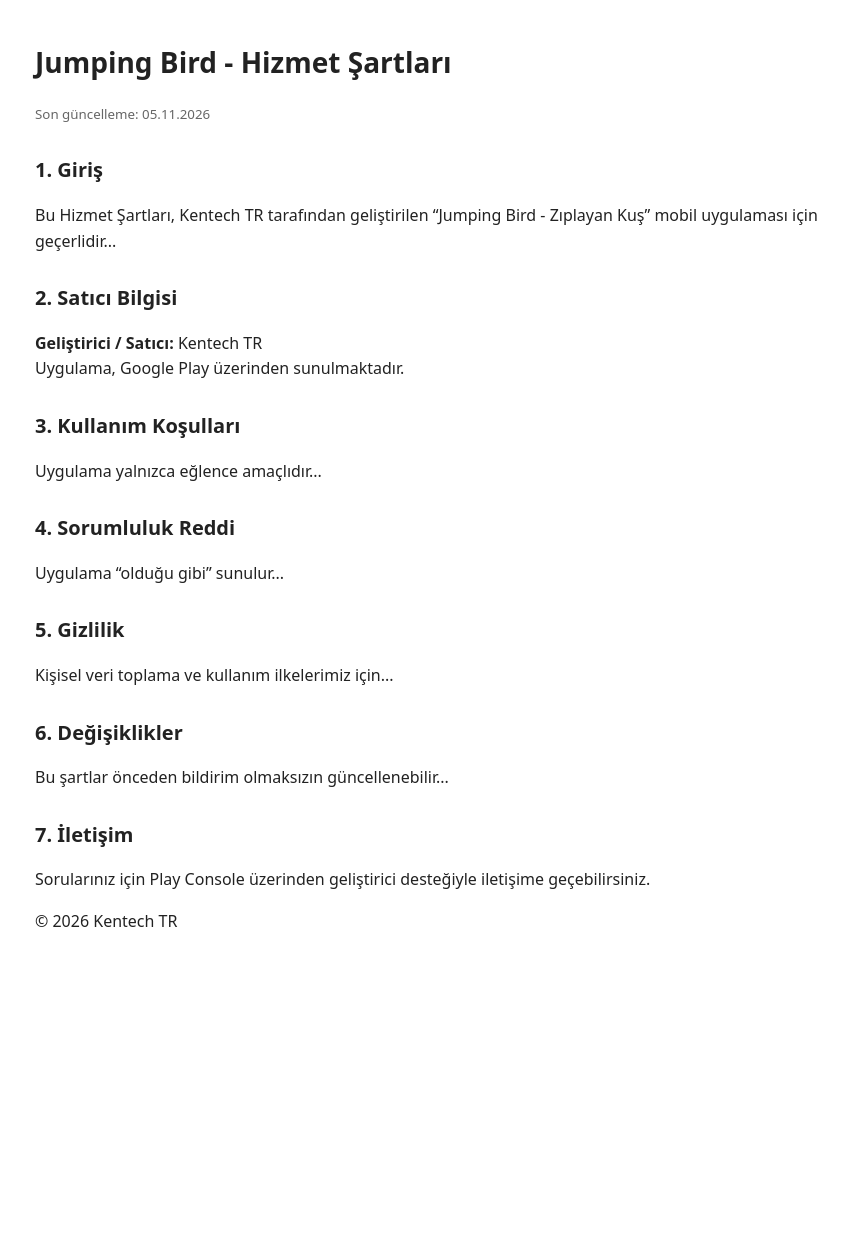
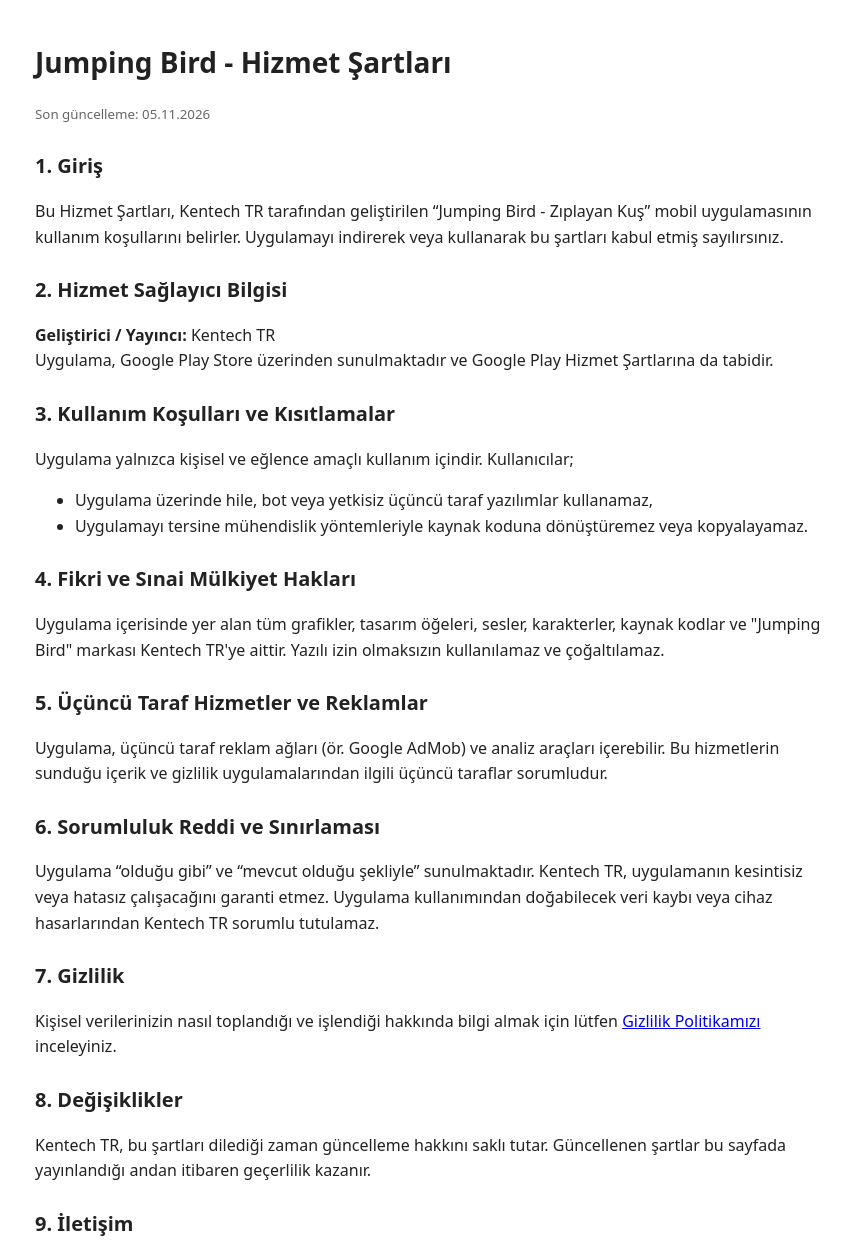
Before and after one commit to kentechsoftware/kentechsoftware.github.io, a plain HTML site: page jumpingbird/terms.html in a window 1280 px wide. Shown: the top 1243 px of the page, without its empty margins (205-1055 px from the left). Before the commit the page ends 974 px from the top, so only its background shows below. Drawn offline with Linux system fonts and the light colour scheme.

Commit message:
Update terms.html

```diff
--- a/jumpingbird/terms.html
+++ b/jumpingbird/terms.html
@@ -7,7 +7,7 @@
 <style>
 body{font-family:system-ui,-apple-system,Segoe UI,Roboto,Arial,sans-serif;max-width:800px;margin:40px auto;padding:0 16px;line-height:1.6;color:#222}
 h1{font-size:28px;margin-bottom:8px}
-h2{font-size:20px;margin-top:28px}
+h2{font-size:20px;margin-top:24px}
 small{color:#666}
 </style>
 </head>
@@ -16,27 +16,38 @@ small{color:#666}
 <p><small>Son güncelleme: 05.11.2026</small></p>
 
 <h2>1. Giriş</h2>
-<p>Bu Hizmet Şartları, Kentech TR tarafından geliştirilen “Jumping Bird - Zıplayan Kuş” mobil uygulaması için geçerlidir...</p>
+<p>Bu Hizmet Şartları, Kentech TR tarafından geliştirilen “Jumping Bird - Zıplayan Kuş” mobil uygulamasının kullanım koşullarını belirler. Uygulamayı indirerek veya kullanarak bu şartları kabul etmiş sayılırsınız.</p>
 
-<h2>2. Satıcı Bilgisi</h2>
-<p><strong>Geliştirici / Satıcı:</strong> Kentech TR<br>
-Uygulama, Google Play üzerinden sunulmaktadır.</p>
+<h2>2. Hizmet Sağlayıcı Bilgisi</h2>
+<p><strong>Geliştirici / Yayıncı:</strong> Kentech TR<br>
+Uygulama, Google Play Store üzerinden sunulmaktadır ve Google Play Hizmet Şartlarına da tabidir.</p>
 
-<h2>3. Kullanım Koşulları</h2>
-<p>Uygulama yalnızca eğlence amaçlıdır...</p>
+<h2>3. Kullanım Koşulları ve Kısıtlamalar</h2>
+<p>Uygulama yalnızca kişisel ve eğlence amaçlı kullanım içindir. Kullanıcılar;</p>
+<ul>
+  <li>Uygulama üzerinde hile, bot veya yetkisiz üçüncü taraf yazılımlar kullanamaz,</li>
+  <li>Uygulamayı tersine mühendislik yöntemleriyle kaynak koduna dönüştüremez veya kopyalayamaz.</li>
+</ul>
 
-<h2>4. Sorumluluk Reddi</h2>
-<p>Uygulama “olduğu gibi” sunulur...</p>
+<h2>4. Fikri ve Sınai Mülkiyet Hakları</h2>
+<p>Uygulama içerisinde yer alan tüm grafikler, tasarım öğeleri, sesler, karakterler, kaynak kodlar ve "Jumping Bird" markası Kentech TR'ye aittir. Yazılı izin olmaksızın kullanılamaz ve çoğaltılamaz.</p>
 
-<h2>5. Gizlilik</h2>
-<p>Kişisel veri toplama ve kullanım ilkelerimiz için...</p>
+<h2>5. Üçüncü Taraf Hizmetler ve Reklamlar</h2>
+<p>Uygulama, üçüncü taraf reklam ağları (ör. Google AdMob) ve analiz araçları içerebilir. Bu hizmetlerin sunduğu içerik ve gizlilik uygulamalarından ilgili üçüncü taraflar sorumludur.</p>
 
-<h2>6. Değişiklikler</h2>
-<p>Bu şartlar önceden bildirim olmaksızın güncellenebilir...</p>
+<h2>6. Sorumluluk Reddi ve Sınırlaması</h2>
+<p>Uygulama “olduğu gibi” ve “mevcut olduğu şekliyle” sunulmaktadır. Kentech TR, uygulamanın kesintisiz veya hatasız çalışacağını garanti etmez. Uygulama kullanımından doğabilecek veri kaybı veya cihaz hasarlarından Kentech TR sorumlu tutulamaz.</p>
 
-<h2>7. İletişim</h2>
-<p>Sorularınız için Play Console üzerinden geliştirici desteğiyle iletişime geçebilirsiniz.</p>
+<h2>7. Gizlilik</h2>
+<p>Kişisel verilerinizin nasıl toplandığı ve işlendiği hakkında bilgi almak için lütfen <a href="gizlilik-politikasi.html">Gizlilik Politikamızı</a> inceleyiniz.</p>
 
-<p>© 2026 Kentech TR</p>
+<h2>8. Değişiklikler</h2>
+<p>Kentech TR, bu şartları dilediği zaman güncelleme hakkını saklı tutar. Güncellenen şartlar bu sayfada yayınlandığı andan itibaren geçerlilik kazanır.</p>
+
+<h2>9. İletişim</h2>
+<p>Sorularınız, bildirimleriniz ve destek talepleriniz için bizimle iletişime geçebilirsiniz:<br>
+<strong>E-posta:</strong> destek@kentechtr.com</p>
+
+<p>© 2026 Kentech TR. Tüm hakları saklıdır.</p>
 </body>
 </html>
```
